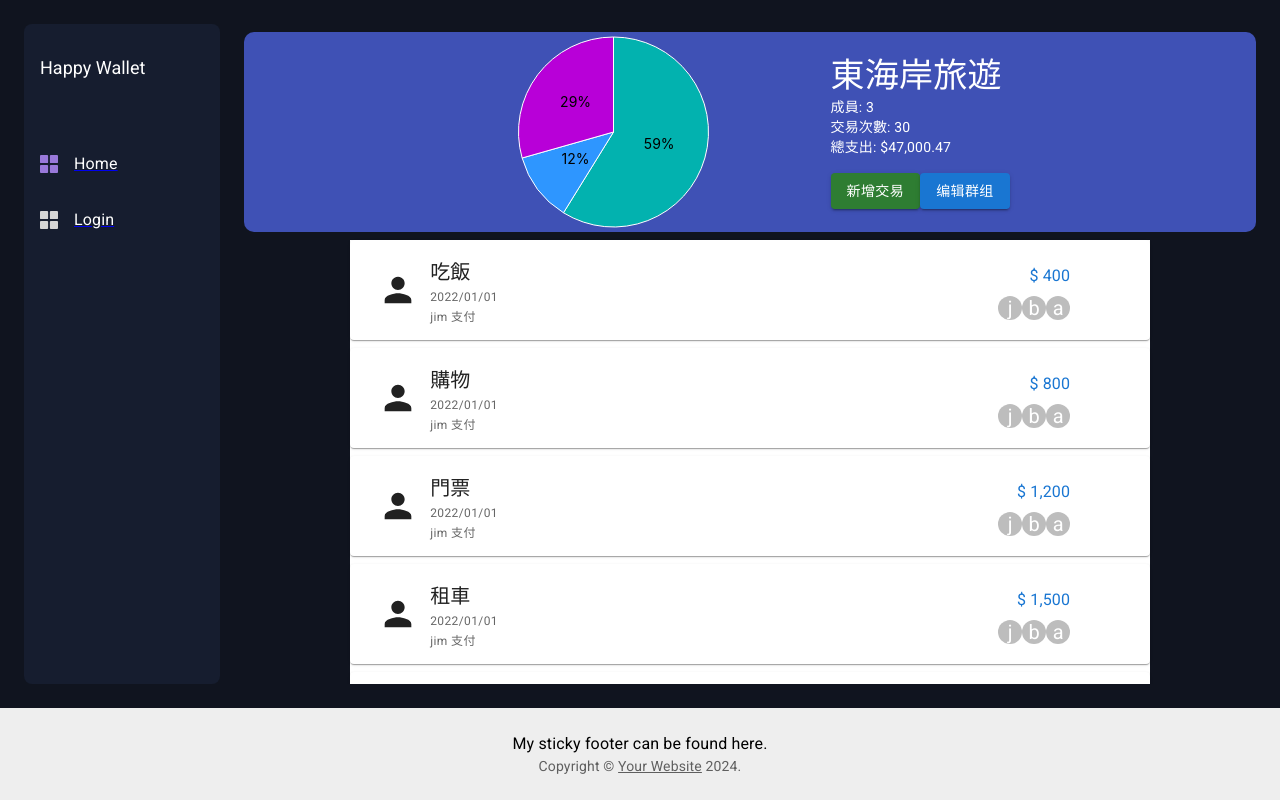
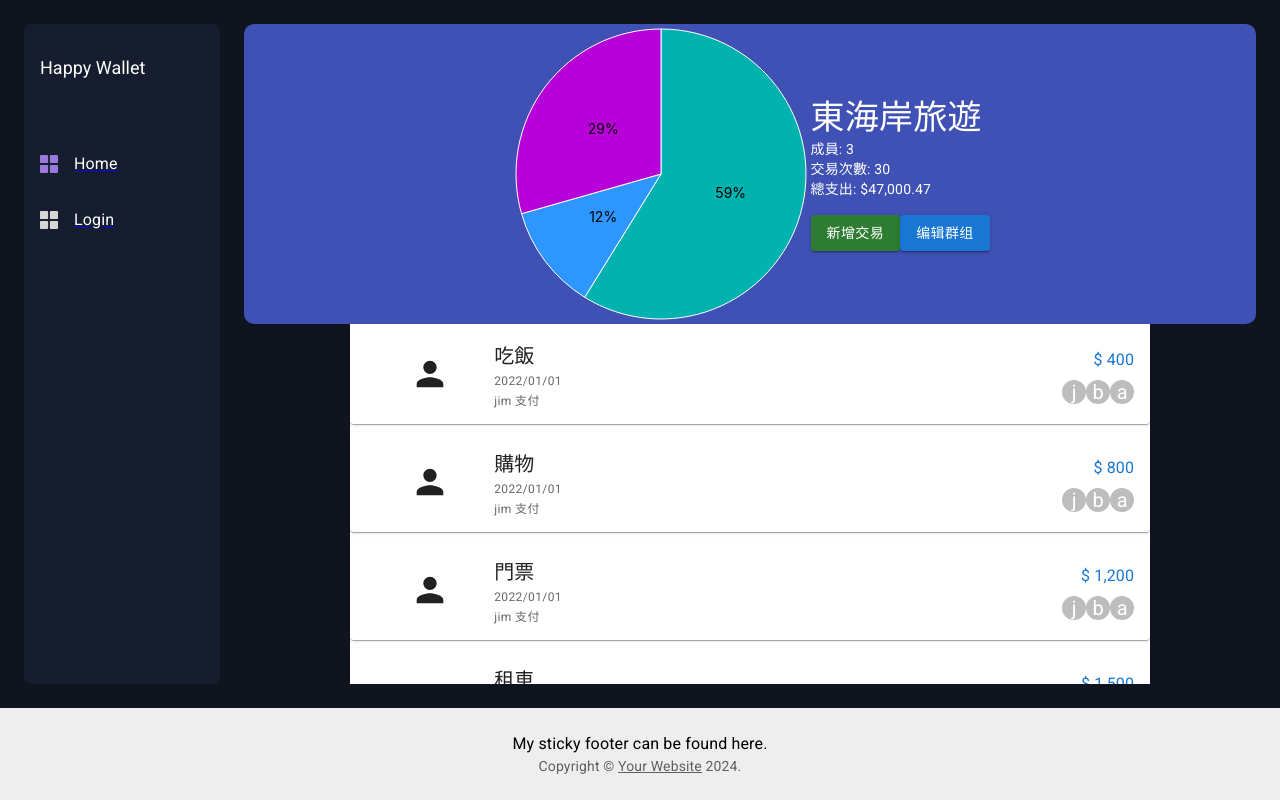
Before and after one commit to shccgxqp/happy_wallet, a React (Create React App) app in the folder frontend/: page /home in a window 1280 px wide. Built offline with nearby package versions, Linux system fonts and the light colour scheme.

Commit message:
修改 - 基本記帳頁面，改善RWD

```diff
--- a/frontend/src/components/AccountCardList/index.tsx
+++ b/frontend/src/components/AccountCardList/index.tsx
@@ -45,17 +45,17 @@ const AccountCardList = ({ expenses }: AccountCardListProps) => {
     <Stack
       direction={"column"}
       spacing={1}
-      sx={{ width: { sm: "100%", md: 800 }, bgcolor: "white" }}
+      sx={{ width: { xs: "100%", md: 800 }, bgcolor: "white" }}
     >
       {expenses.map((entry, index) => (
         <Card sx={{ height: 100 }}>
           <CardActionArea onClick={() => handleClickOpen(entry)}>
             <CardContent>
               <Grid container>
-                <Grid xs={1} my={"auto"}>
+                <Grid xs={2} my={"auto"}>
                   <PersonIcon sx={{ fontSize: 40 }} />
                 </Grid>
-                <Grid xs={8} style={{ textAlign: "left" }}>
+                <Grid xs={6} style={{ textAlign: "left" }}>
                   <Typography variant="h6">{entry.Name}</Typography>
                   <Typography
                     variant="caption"
@@ -73,7 +73,7 @@ const AccountCardList = ({ expenses }: AccountCardListProps) => {
                   </Typography>
                 </Grid>
                 <Grid
-                  xs={2}
+                  xs={4}
                   display={"flex"}
                   direction={"column"}
                   textAlign={"right"}
--- a/frontend/src/pages/home/index.tsx
+++ b/frontend/src/pages/home/index.tsx
@@ -5,7 +5,6 @@ import AccountCardList from "../../components/AccountCardList";
 
 import { accountData, pieData } from "../../assets/accountData";
 import { formatNumber } from "../../utils/utils";
-
 const home = () => {
   const TOTAL = pieData.map((item) => item.value).reduce((a, b) => a + b, 0);
   const getArcLabel = (params: DefaultizedPieValueType) => {
@@ -16,17 +15,18 @@ const home = () => {
   return (
     <>
       <Box
-        height={200}
-        width={"auto"}
-        my={1}
-        display="flex"
-        alignItems="center"
-        justifyItems="center"
-        justifyContent="center"
-        borderRadius="10px"
-        bgcolor={"#3F51B5"}
+        sx={{
+          display: "flex",
+          flexDirection: { xs: "column", sm: "row" },
+          justifyContent: "center",
+          alignItems: "center",
+          borderRadius: "10px",
+          bgcolor: "#3F51B5",
+          width: "auto",
+          height: "auto",
+        }}
       >
-        <Box m="20px">
+        <Box sx={{ height: { xs: 200, sm: 300 }, width: { xs: 200, sm: 300 } }}>
           <PieChart
             series={[
               {
@@ -40,11 +40,10 @@ const home = () => {
                 fontSize: 14,
               },
             }}
+            margin={{ right: 5 }}
             slotProps={{
               legend: { hidden: true },
             }}
-            width={300}
-            height={200}
           />
         </Box>
         <Box display={"flex"} flexDirection={"column"} alignItems={"start"}>
```
